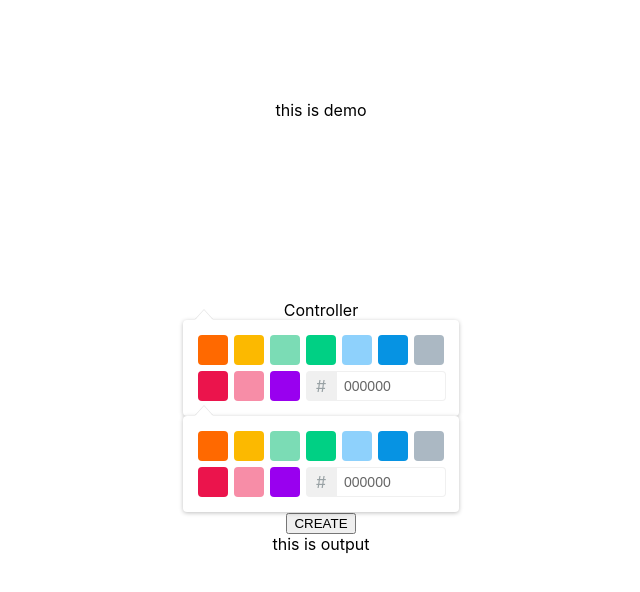
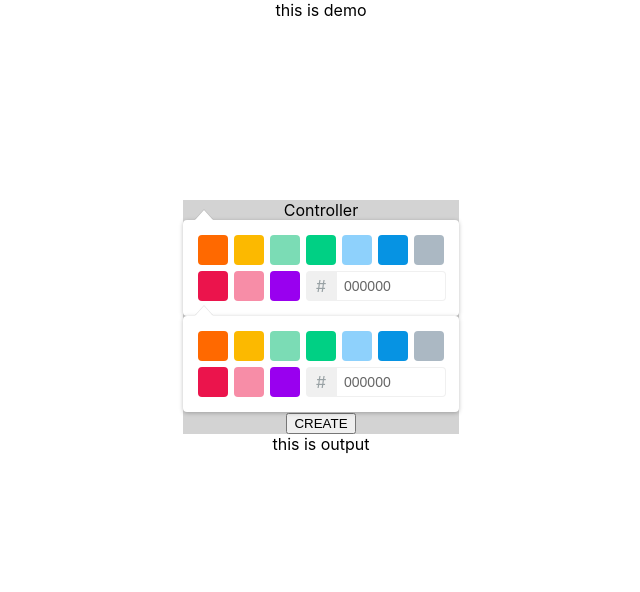
Before and after one commit to snamiki1212/example-react-redux-icatch, a React (Create React App) app: page / in a window 1280 px wide. Shown: the top 592 px of the page, without its empty margins (319-959 px from the left). Built offline with nearby package versions, Linux system fonts and the light colour scheme.

Commit message:
Update styles

```diff
--- a/src/App.js
+++ b/src/App.js
@@ -7,7 +7,9 @@ import Output from './components/Output';
 function App() {
   return (
     <div className="App">
-      <DemoContainer />
+      <DemoContainer
+        style={{ marginTop: '200px' }}
+      />
       <Controller />
       <Output />
     </div>
--- a/src/components/Demo.js
+++ b/src/components/Demo.js
@@ -9,7 +9,6 @@ const Demo = ({ stringColor, backgroundColor }) => {
         height: '200px',
         width: '200px',
         borderRadius: '10px',
-        marginTop: '100px',
         backgroundColor: backgroundColor,
         color: stringColor
       }}
--- a/src/containers/Controller.js
+++ b/src/containers/Controller.js
@@ -6,7 +6,7 @@ import { updateBackgroundColor, updateStringColor } from '../actions';
 
 const Controller = ({ updateStringColor, updateBackgroundColor, stringColor, backgroundColor }) => {
   return(
-    <div>
+    <div style={{ backgroundColor: 'lightgray' }}>
       Controller
       <TwitterPicker
         color={backgroundColor}
```
